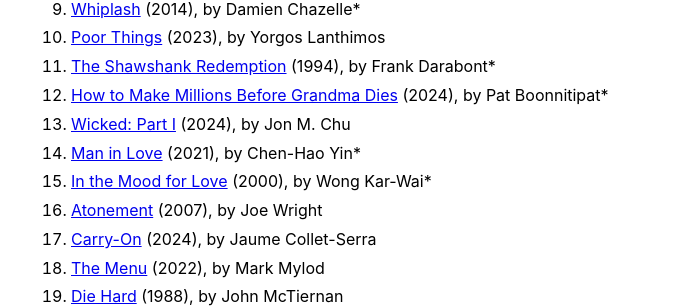
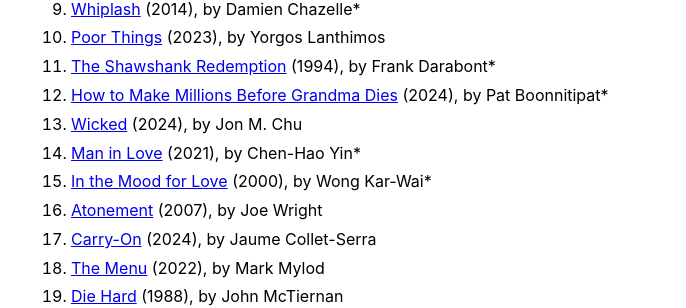
Before and after one commit to llucasly/llucasly.github.io, a Jekyll site: the page built from watching list.md, in a window 1280 px wide and 900 px high, scrolled down 1574 px. Shown: the part 512-820 px from the top of the window, without its empty margins (289-975 px from the left). Built offline with Jekyll 4.4.1, drawn with Linux system fonts in a browser that asks for light colours.

Commit message:
Fixed Title

```diff
--- a/watching list.md
+++ b/watching list.md
@@ -72,7 +72,7 @@ Films I especially loved are marked with an astrisk (*).
 10. [Poor Things](https://letterboxd.com/film/poor-things-2023/) (2023), by Yorgos Lanthimos
 11. [The Shawshank Redemption](https://letterboxd.com/film/the-shawshank-redemption/) (1994), by Frank Darabont*
 12. [How to Make Millions Before Grandma Dies](https://letterboxd.com/film/how-to-make-millions-before-grandma-dies/) (2024), by Pat Boonnitipat*
-13. [Wicked: Part I](https://letterboxd.com/film/wicked-2024/) (2024), by Jon M. Chu
+13. [Wicked](https://letterboxd.com/film/wicked-2024/) (2024), by Jon M. Chu
 14. [Man in Love](https://letterboxd.com/film/man-in-love-2021/) (2021), by Chen-Hao Yin*
 15. [In the Mood for Love](https://letterboxd.com/film/in-the-mood-for-love/) (2000), by Wong Kar-Wai*
 16. [Atonement](https://letterboxd.com/film/atonement/) (2007), by Joe Wright
```
